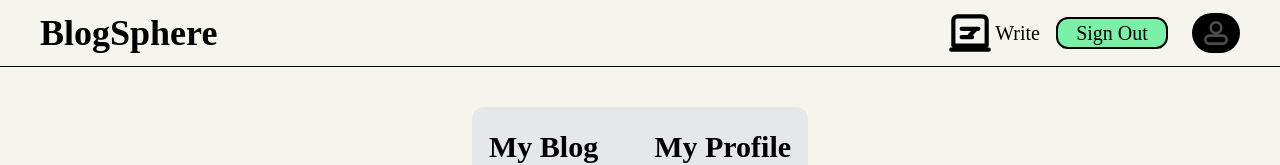
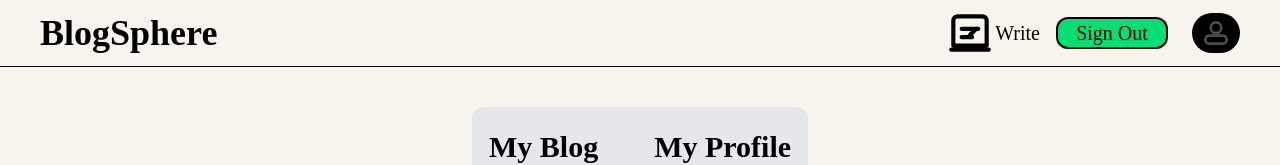
Before and after one commit to taranpreet26-singh/BlogSphere, a React (Vite) app: page /profile/1 in a window 1280 px wide. Shown: the top 165 px of the page. Built offline with nearby package versions, Linux system fonts and the light colour scheme; no server answers.

Commit message:
updation

```diff
--- a/src/pages/Navbar.tsx
+++ b/src/pages/Navbar.tsx
@@ -76,7 +76,7 @@ const Navbar: React.FC = () => {
                                 Write
                             </div>
                         </div>
-                        <div className='text-xl w-[7rem] flex items-center mx-4 justify-center rounded-xl border-2 duration-150 hover:bg-green-500 hover:scale-105 px-2 bg-green-300' onClick={()=>{
+                        <div className='text-xl w-[7rem] flex items-center mx-4 justify-center rounded-xl border-2 duration-150 hover:bg-green-500 hover:scale-105 px-2 bg-green-400' onClick={()=>{
                             localStorage.removeItem("token")
                             navigate('/')
                         }}>
```
